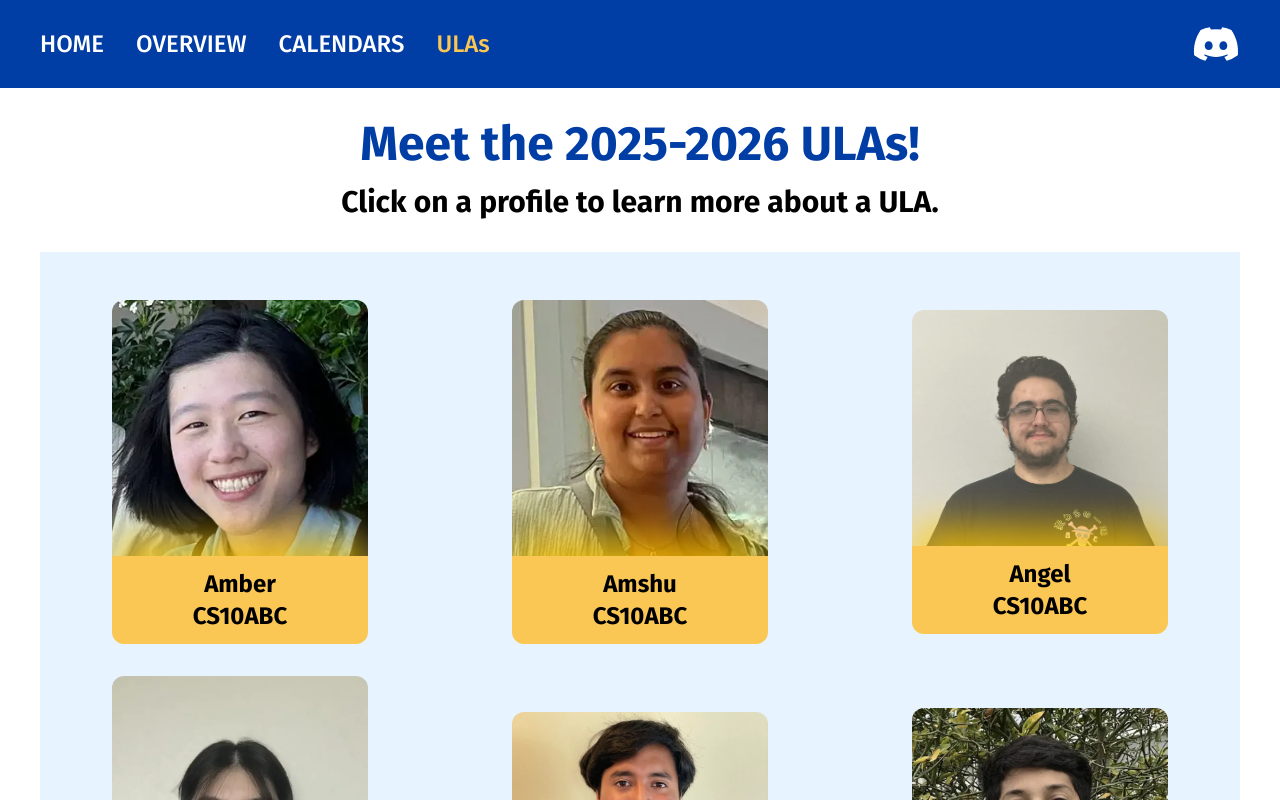
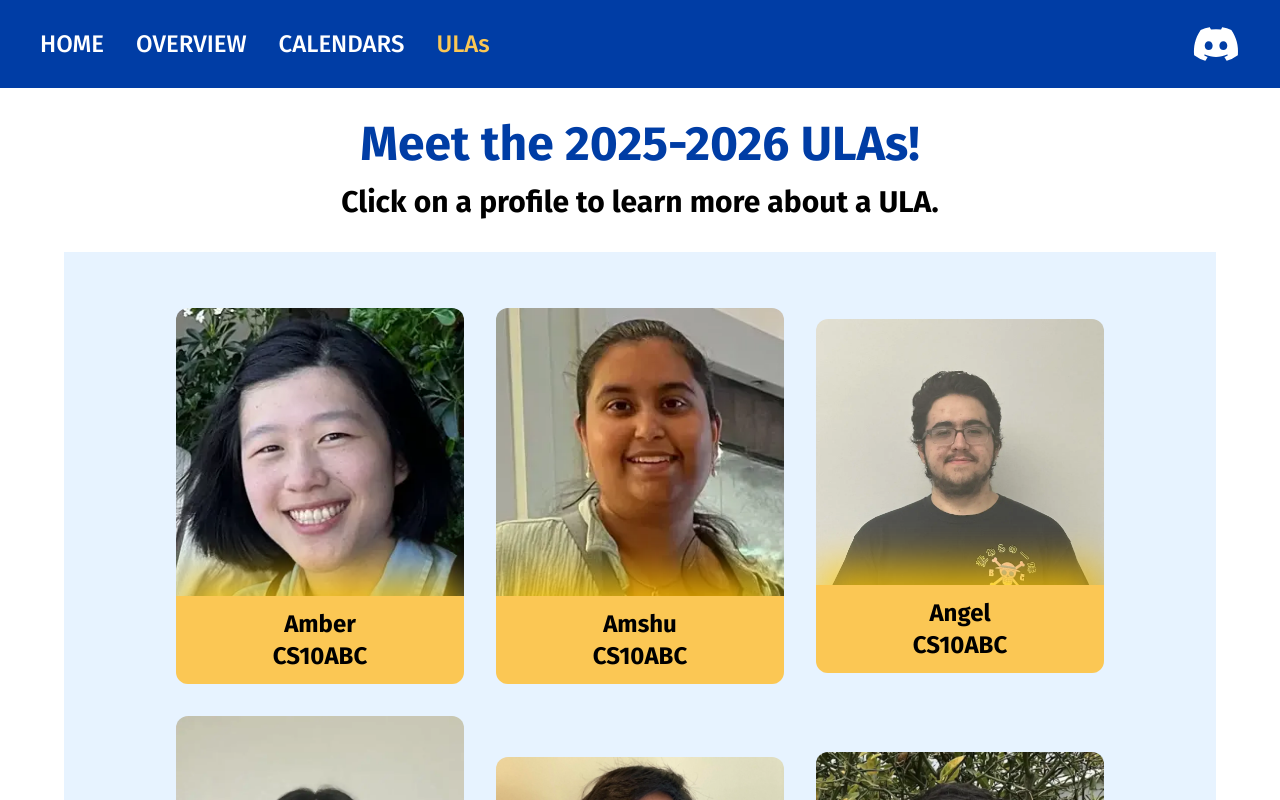
Before and after one commit to acm-ucr/cse-ula, a Next.js app: page /ula in a window 1280 px wide. Shown: the top 800 px of the page. Built offline with nearby package versions, Linux system fonts and the light colour scheme.

Commit message:
switched from grid to flex and updated accordingly

```diff
--- a/src/components/ula/Card.tsx
+++ b/src/components/ula/Card.tsx
@@ -19,7 +19,7 @@ const Card = ({ image, name, classes, description }: ulaCardProps) => {
       transition={{ duration: 0.5 }}
       animate={{ rotateY: flipped ? 180 : 0 }}
       onClick={() => setFlipped((prevState) => !prevState)}
-      className="relative m-4 flex w-[20vw] cursor-pointer flex-col items-center justify-center"
+      className="relative m-4 flex w-1/4 cursor-pointer flex-col items-center justify-center"
       style={{ transformStyle: "preserve-3d" }}
     >
       <div
--- a/src/components/ula/OurULAS.tsx
+++ b/src/components/ula/OurULAS.tsx
@@ -4,7 +4,7 @@ import ULAs from "@/data/CurrentULAs";
 const ULAMapping = () => {
   return (
     <div className="">
-      <div className="mx-10 grid grid-cols-3 justify-items-center bg-ula-blue-highlight py-8">
+      <div className="mx-16 flex flex-wrap items-center justify-center bg-ula-blue-highlight py-10">
         {ULAs.map((ULA, index) => (
           <Card
             key={index}
```
